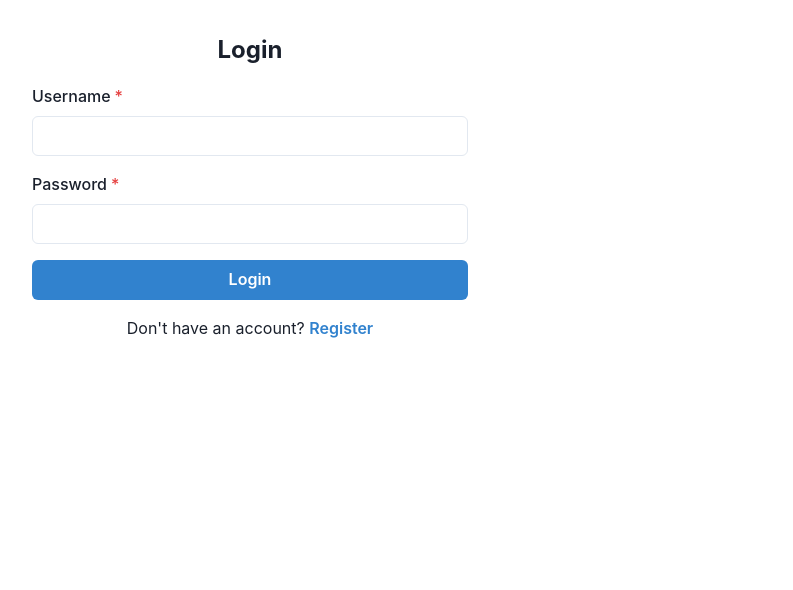
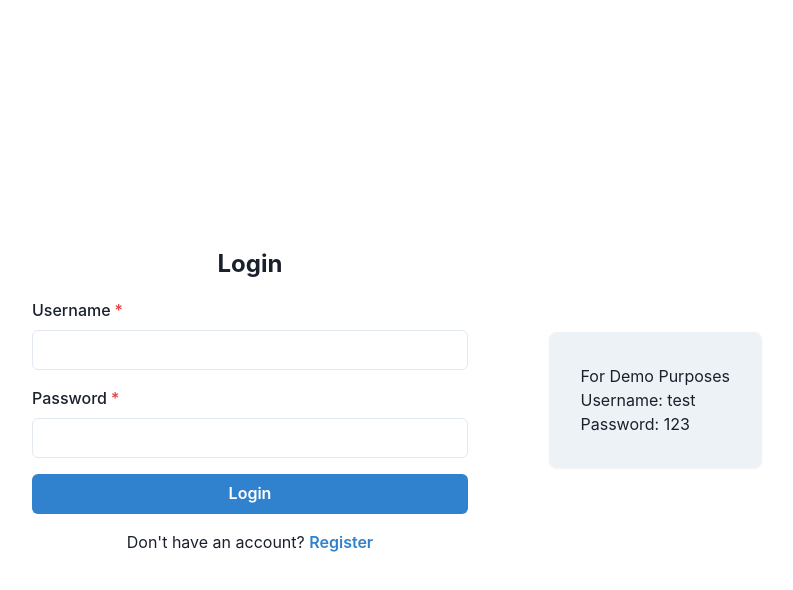
Before and after one commit to hawksfan422/expense-tracker, a React (Vite) app in the folder frontend/: page /login in a window 1280 px wide. Shown: the top 590 px of the page, without its empty margins (390-1183 px from the left). Built offline with nearby package versions, Linux system fonts and the light colour scheme.

Commit message:
1/28/2025 - Added demo account for future development

```diff
--- a/frontend/src/components/auth/Login.jsx
+++ b/frontend/src/components/auth/Login.jsx
@@ -11,6 +11,7 @@ import {
   VStack,
   Text,
   useToast,
+  Flex,
 } from '@chakra-ui/react';
 
 const Login = () => {
@@ -42,7 +43,8 @@ const Login = () => {
     };
 
   return (
-    <Box p={8} maxWidth="500px" mx="auto">
+    <Flex height="100vh" alignItems="center" justifyContent="center">
+    <Box p={8} minWidth="500px" mx="auto">
       <VStack spacing={4} as="form" onSubmit={handleSubmit}>
         <Text fontSize="2xl" fontWeight="bold">Login</Text>
 
@@ -80,6 +82,22 @@ const Login = () => {
         </Text>
       </VStack>
     </Box>
+    <Box
+    position={'absolute'}
+    right={'10%'}
+    borderRadius="lg"
+    shadow="sm"
+    p={8}
+    bg={'gray.100'}
+    justifyContent={'center'}
+    alignItems={'center'}
+    >
+      <Text>For Demo Purposes</Text>
+      <Text>Username: test</Text>
+      <Text>Password: 123</Text>
+
+    </Box>
+    </Flex>
   );
 };
 
```
